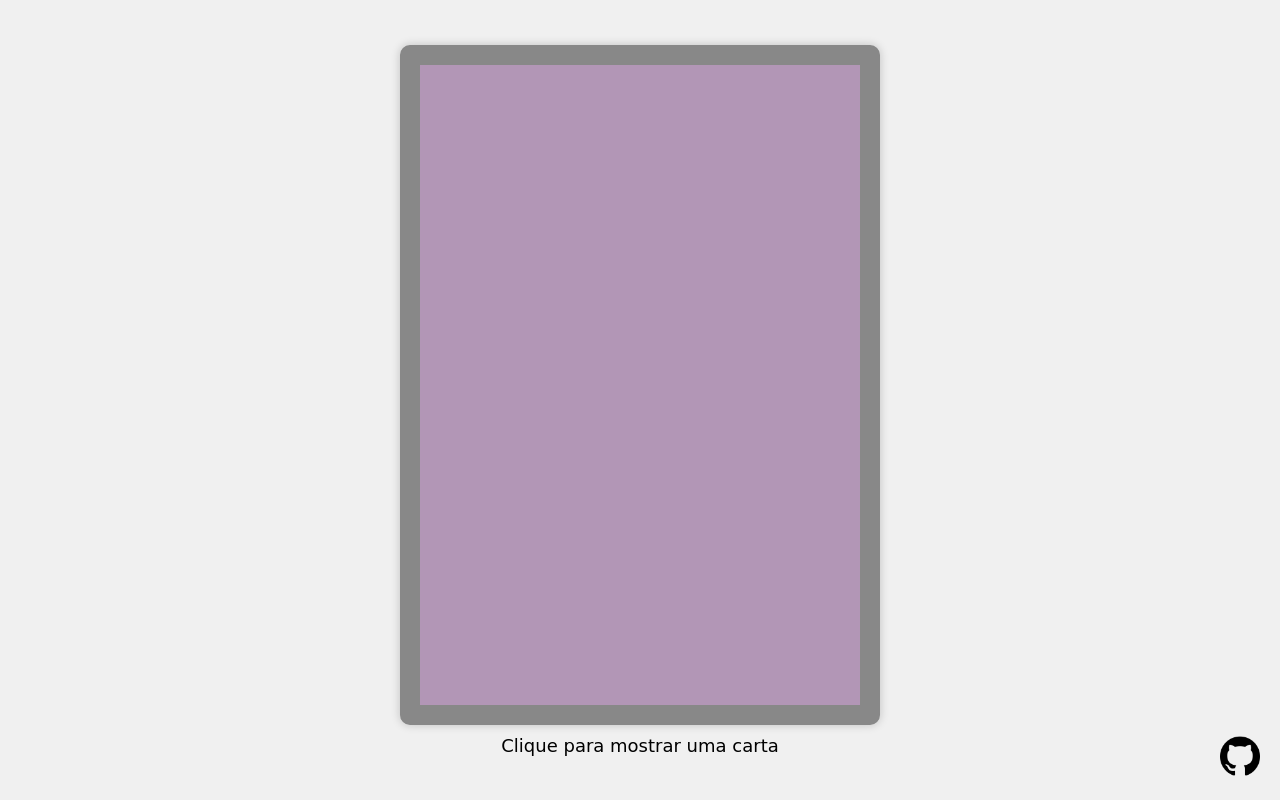
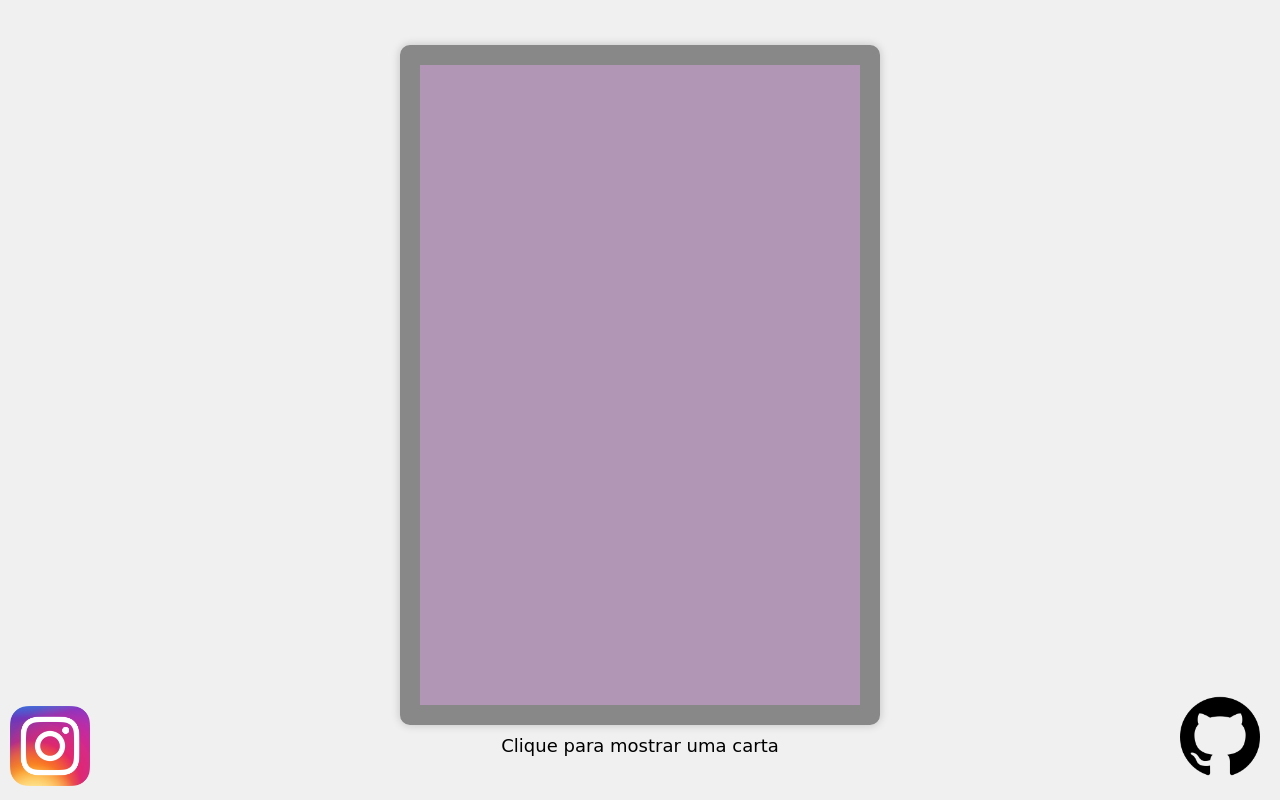
Before and after one commit to glaucofilho/Mindfulness, a website: page frontend/index.html in a window 1280 px wide. Drawn offline with Linux system fonts and the light colour scheme.

Commit message:
instagram_icon

```diff
--- a/frontend/index.html
+++ b/frontend/index.html
@@ -20,6 +20,9 @@
         </div>
     </div>
     <script src="script.js"></script>
+    <a href="https://www.instagram.com/vanessacpspsi/" class="instagram-link" target="_blank">
+        <img src="icons/instagram-icon.png" alt="Instagram" class="instagram-icon">
+    </a>
     <a href="https://github.com/glaucofilho/Mindfulness" target="_blank" class="github-link">
         <img src="icons/github.png" alt="GitHub" class="github-icon">
     </a>
--- a/frontend/styles.css
+++ b/frontend/styles.css
@@ -51,6 +51,18 @@ body {
 }
 
 .github-icon {
-    width: 40px;
-    height: 40px;
+    width: 80px;
+    height: auto;
 }
+
+.instagram-link {
+    position: fixed;
+    bottom: 10px;
+    left: 10px;
+    z-index: 999;
+}
+
+.instagram-icon {
+    width: 80px;
+    height: auto;
+}
```
Also changed, not shown: frontend/icons/Instagram-icon.png (added).
